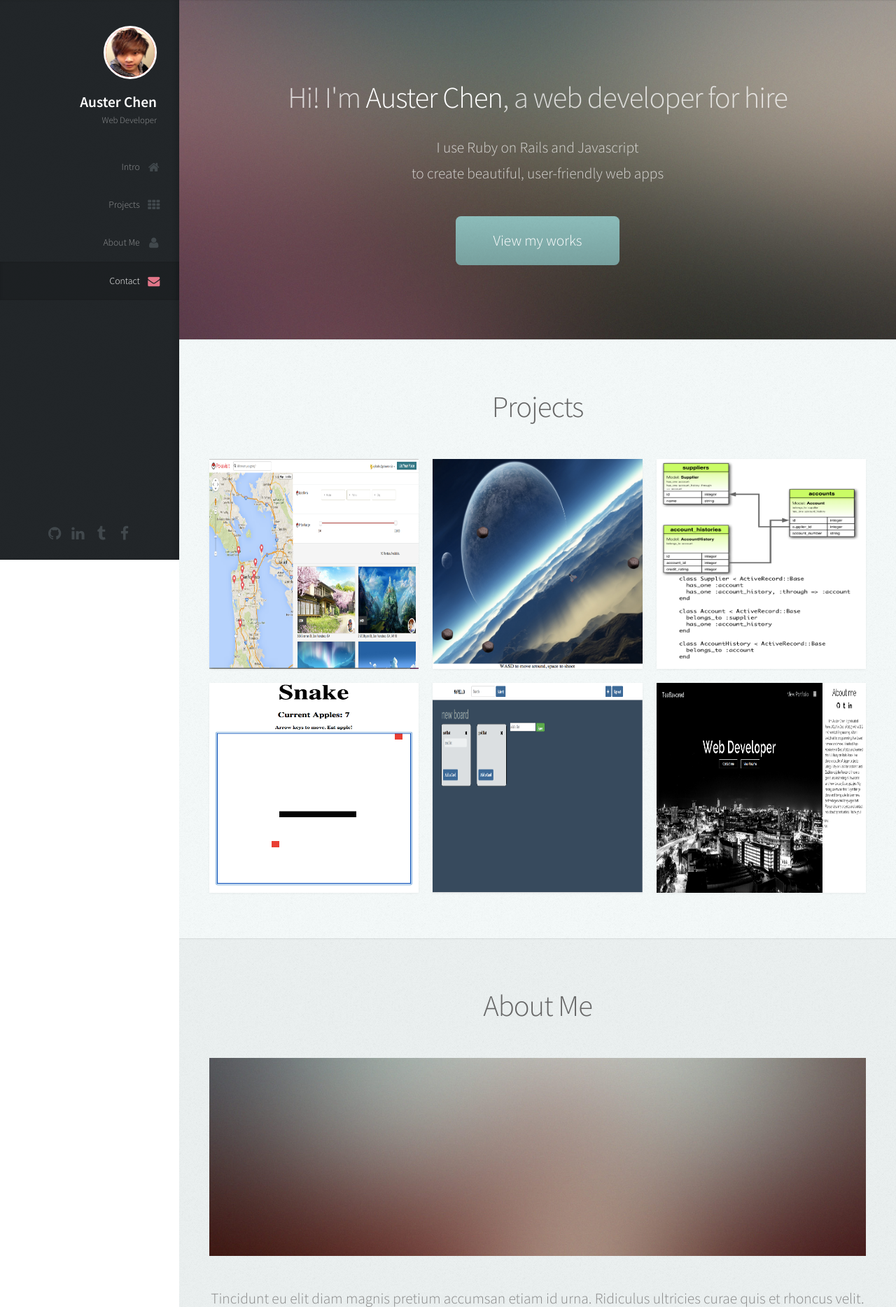
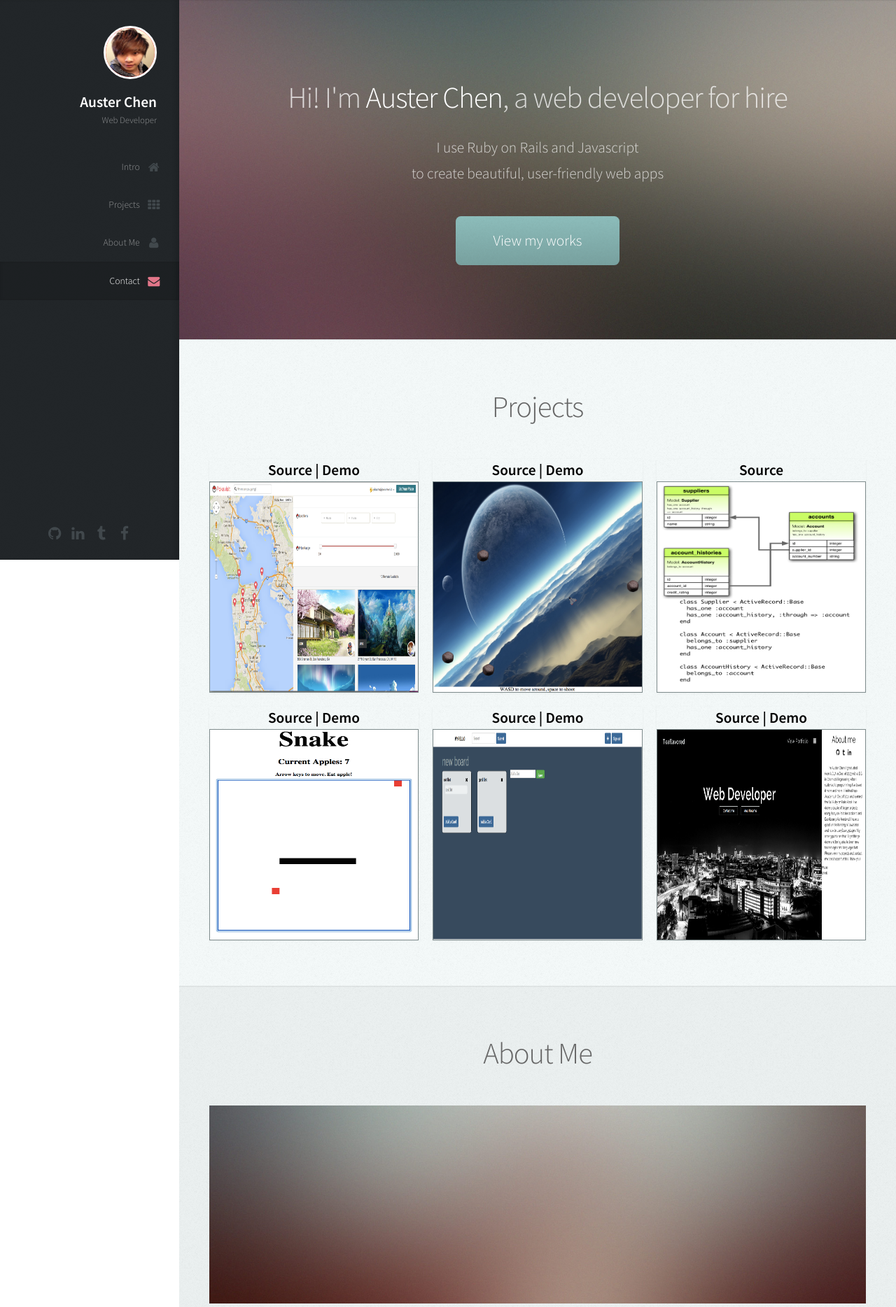
Before and after one commit to Teaflavored/AusterChen, a Rails app: page / in a window 1280 px wide. Shown: the top 1868 px of the page at 70% size. Run offline with Rails 7, Linux system fonts and the light colour scheme; style sheets or scripts are compiled from the project's sources; some libraries are stand-ins or nearby versions.

Commit message:
added small header to projects

```diff
--- a/app/assets/stylesheets/application.css
+++ b/app/assets/stylesheets/application.css
@@ -14,6 +14,7 @@
  *= require_self
  */
 section#portfolio div.container div.row div article a{
+  border:1px solid #7f8c8d;
   position:relative;
   width:100%;
 }
@@ -80,3 +81,8 @@ span.avatar48.avatar-larger img{
   height:100%;
   border-radius:50%;
 }
+
+h4.img-header{
+  font-weight:bold;
+  color:#000;
+}
--- a/app/views/static_pages/index.html.erb
+++ b/app/views/static_pages/index.html.erb
@@ -82,25 +82,31 @@
 				<div class="row">
 					<div class="4u">
 						<article class="item">
-							<a href="#" class="image fit my-pokevisit"><img src="assets/pokevisit.png" alt="" /></a>
+							<h4 class="img-header">Source | Demo</h4>
+							<a href="http://www.pokevisit.com" target="_blank" class="image fit my-pokevisit"><img src="assets/pokevisit.png" alt="" /></a>
 						</article>
 						<article class="item">
+							<h4 class="img-header">Source | Demo</h4>
 							<a href="#" class="image fit my-snake"><img src="assets/snake.png" alt="" /></a>
 						</article>
 					</div>
 					<div class="4u">
 						<article class="item">
-							<a href="#" class="image fit my-asteroids"><img src="assets/asteroids.png" alt="" /></a>
+							<h4 class="img-header">Source | Demo</h4>
+							<a href="http://teaflavored.github.io/asteroids/" target="_blank" class="image fit my-asteroids"><img src="assets/asteroids.png" alt="" /></a>
 						</article>
 						<article class="item">
+							<h4 class="img-header">Source | Demo</h4>
 							<a href="#" class="image fit my-trello"><img src="assets/trello.png" alt="" /></a>
 						</article>
 					</div>
 					<div class="4u">
 						<article class="item">
+							<h4 class="img-header">Source</h4>
 							<a href="#" class="image fit my-rails"><img src="assets/rails.png" alt="" /></a>
 						</article>
 						<article class="item">
+							<h4 class="img-header">Source | Demo</h4>
 							<a href="#" class="image fit my-portfolio"><img src="assets/portfolio.png" alt="" /></a>
 						</article>
 					</div>
```
